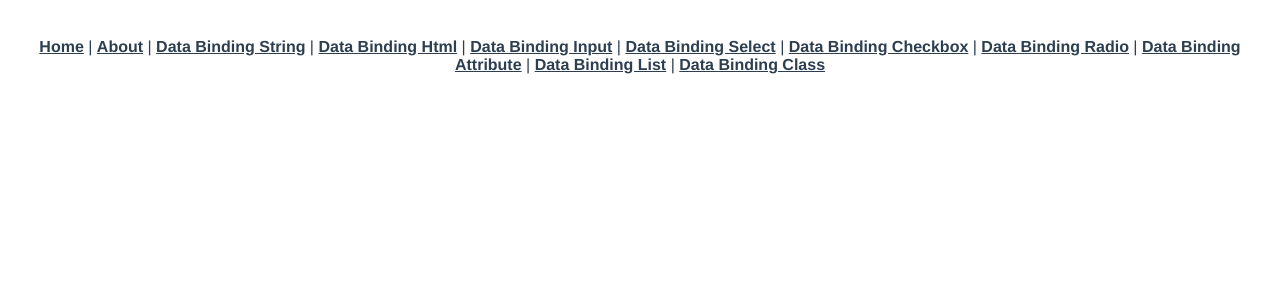
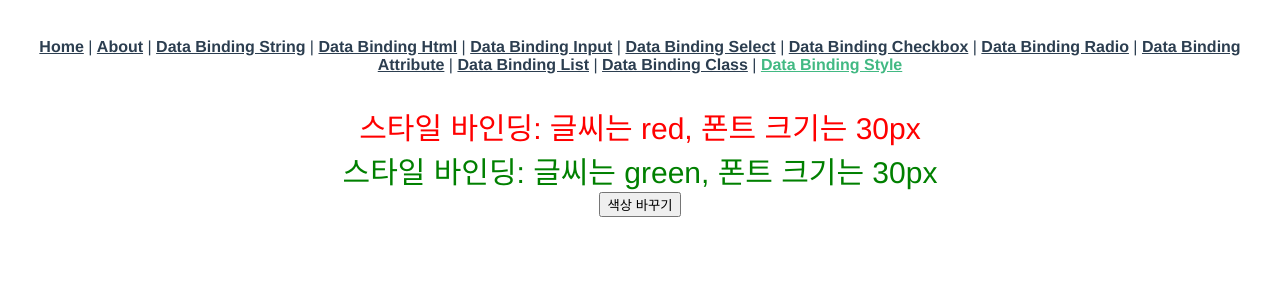
Before and after one commit to daehyeon1999/Vue_Study, a Vue app: page /databinding/style in a window 1280 px wide. Shown: the top 300 px of the page. Built offline with nearby package versions, Linux system fonts and the light colour scheme.

Commit message:
style binding

```diff
--- a/src/App.vue
+++ b/src/App.vue
@@ -18,7 +18,8 @@
       >Data Binding Attribute</router-link
     >
     | <router-link to="/databinding/list">Data Binding List</router-link> |
-    <router-link to="/databinding/class">Data Binding Class</router-link>
+    <router-link to="/databinding/class">Data Binding Class</router-link> |
+    <router-link to="/databinding/style">Data Binding Style</router-link>
   </nav>
 
   <!-- router-link의 페이지가 보여지는 부분 -->
--- a/src/router/index.js
+++ b/src/router/index.js
@@ -65,6 +65,11 @@ const routes = [
     path: '/databinding/class',
     name: 'DataBindingClassView',
     component: () => import(/* webpackChunkName: "databinding" */ '../views/1_databinding/DataBindingClassView.vue')
+  },
+  {
+    path: '/databinding/style',
+    name: 'DataBindingStyleView',
+    component: () => import(/* webpackChunkName: "databinding" */ '../views/1_databinding/DataBindingStyleView.vue')
   }
 ]
 
--- /dev/null
+++ b/src/views/1_databinding/DataBindingStyleView.vue
@@ -0,0 +1,23 @@
+<template>
+  <div style="color: red; font-size: 30px">
+    <div>스타일 바인딩: 글씨는 red, 폰트 크기는 30px</div>
+  </div>
+  <div :style="style1">스타일 바인딩: 글씨는 green, 폰트 크기는 30px</div>
+  <button @click="style1.color = 'blue'">색상 바꾸기</button>
+</template>
+
+<script>
+export default {
+  components: {},
+  data() {
+    return {
+      style1: { color: 'green', fontSize: '30px' }
+    }
+  },
+  setup() {},
+  created() {},
+  mounted() {},
+  unmounted() {},
+  methods: {}
+}
+</script>
```
